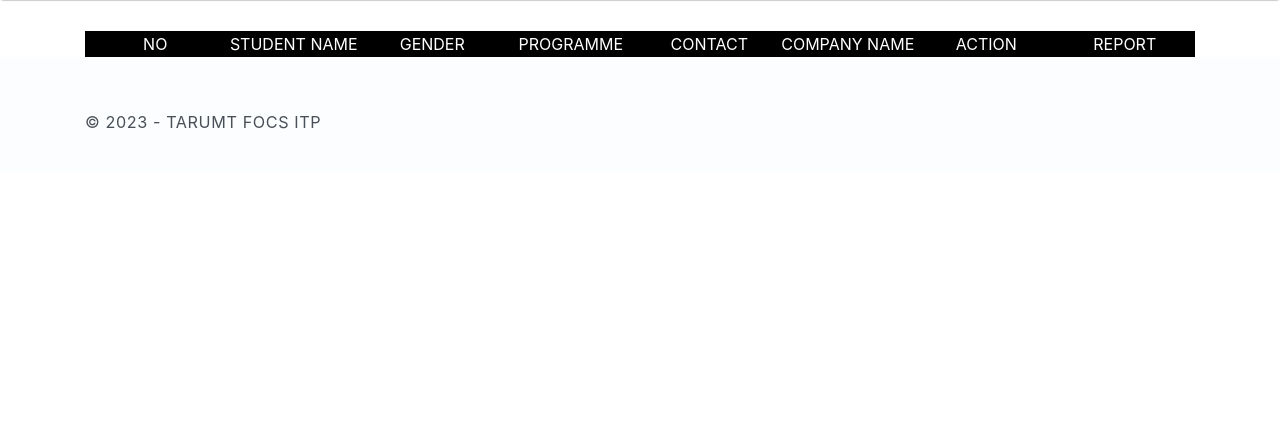
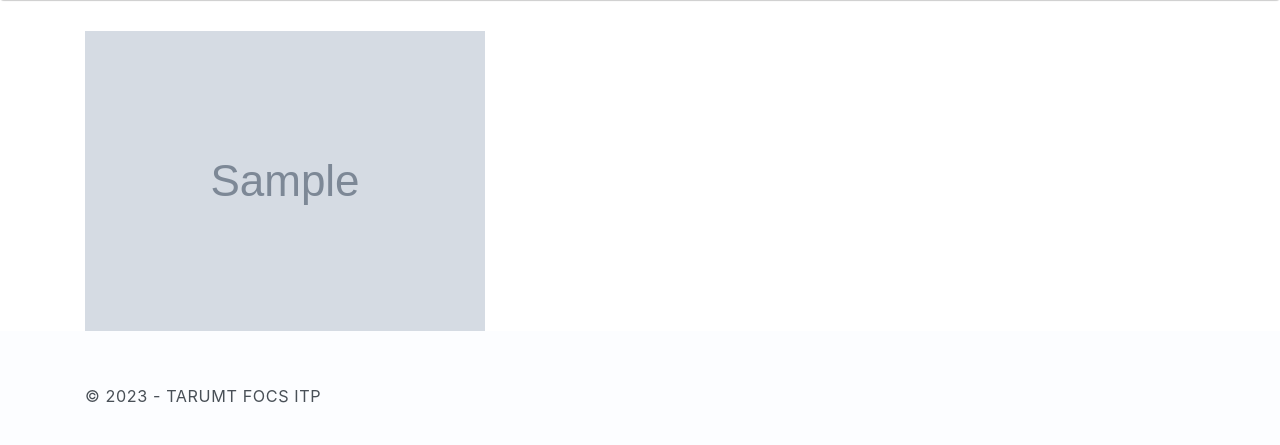
Before and after one commit to Amos-tha/CloudAss, a Flask app: template templates/ViewReport.html in a window 1280 px wide. Shown: the part 80-525 px from the top of the page. Run offline with Flask 3, Linux system fonts and the light colour scheme; the template is opened without the code that fills it: most values are stand-ins (such as "Sample title", 1, 10 or a date in 2020); grey boxes marked "Sample" are stand-in pictures.

Commit message:
ec2 life

```diff
--- a/EmpApp.py
+++ b/EmpApp.py
@@ -23,12 +23,13 @@ table = 'employee'
 
 @app.route("/", methods=['GET', 'POST'])
 def home():
-    return render_template('AddEmp.html')
+    return render_template('index.html')
+    # return render_template('AddEmp.html')
 
 
-@app.route("/about", methods=['POST'])
+@app.route("/about")
 def about():
-    return render_template('www.tarc.edu.my')
+    return render_template('ProgressReport.html')
 
 
 @app.route("/addemp", methods=['POST'])
@@ -90,16 +91,25 @@ def AddEmp():
 #     return render_template("ViewReport.html", maxStud = len(), students = students)
 
 
-# @app.route("/preview/<filename>")
-# def previewReport(id=None):
-#     if id is not None:
-#         s3 = boto3.resource('s3')
-#         test = s3.Bucket(custombucket).get_object(Bucket=custombucket, Key="test.pdf")
-#         response = make_response(test)
-#         response.headers['Content-Type'] = 'application/pdf'
-#         response.headers['Content-Disposition'] = \
-#             'inline; filename=%s.pdf' % 'yourfilename'
-#         return response
+@app.route("/view")
+def previewReport(id=None):
+    s3 = boto3.resource('s3')
+    my_bucket = s3.Bucket(custombucket)
+    bucket_location = boto3.client('s3').get_bucket_location(Bucket=custombucket)
+    s3_location = (bucket_location['LocationConstraint'])
+    summaries = my_bucket.objects.all()
+    contents = []
+    for image in summaries:
+        contents.append(image.key)
+
+    return render_template('ViewReport.html', my_bucket=bucket, list_of_files=contents)
+
+    test = s3.Object(custombucket, "test.pdf").get()
+    response = make_response(test['Body'].read())
+    response.headers['Content-Type'] = 'application/pdf'
+    # response.headers['Content-Disposition'] = \
+    #     'inline; filename=test.pdf' % 'test.pd'
+    return render_template('ViewReport.html', test=test)
 
     # list_file = []
     # stud_id = request.form['stud_id']
--- a/config.py
+++ b/config.py
@@ -2,11 +2,11 @@ customhost = "database-1.cbvkxab6tdeg.us-east-1.rds.amazonaws.com"
 customuser = "aws_user"
 custompass = "Bait3273"
 customdb = "employee"
-custombucket = "amos-employee"
+# custombucket = "amos-employee"
 customregion = "us-east-1"
 # customhost = "database-1.caldwcg5mkux.us-east-1.rds.amazonaws.com"
 # customuser = "aws_user"
 # custompass = "Bait3273"
 # customdb = "database-1"
-# custombucket = "leongjingen-employee"
+custombucket = "leongjingen-employee"
 # customregion = "us-east-1"
--- a/templates/ViewReport.html
+++ b/templates/ViewReport.html
@@ -44,64 +44,9 @@
     </nav>
     <!-- End of page navibation -->
     <div class="container">
-      <div class="my-student-table">
-        <div class="my-student-table-header">
-          <div class="my-student-table-header-item">
-            <a id="name" class="filter__link" href="#">No</a>
-          </div>
-          <div class="my-student-table-header-item">
-            <a id="wins" class="filter__link filter__link--number" href="#"
-              >Student Name</a
-            >
-          </div>
-          <div class="my-student-table-header-item">
-            <a id="draws" class="filter__link filter__link--number" href="#"
-              >Gender</a
-            >
-          </div>
-          <div class="my-student-table-header-item">
-            <a id="losses" class="filter__link filter__link--number" href="#"
-              >Programme</a
-            >
-          </div>
-          <div class="my-student-table-header-item">
-            <a id="total" class="filter__link filter__link--number" href="#"
-              >Contact</a
-            >
-          </div>
-          <div class="my-student-table-header-item">
-            <a id="total" class="filter__link filter__link--number" href="#"
-              >Company Name</a
-            >
-          </div>
-          <div class="my-student-table-header-item">
-            <a id="total" class="filter__link filter__link--number" href="#"
-              >Action</a
-            >
-          </div>
-          <div class="my-student-table-header-item">
-            <a id="total" class="filter__link filter__link--number" href="#"
-              >Report</a
-            >
-          </div>
-        </div>
-        <div class="my-student-table-content">
-          {%for i in range(0, maxStud) %}
-          <div class="my-student-table-row">
-            <div class="my-student-table-data">{{++i}}</div>
-            <div class="my-student-table-data">{{students[i].name}}</div>
-            <div class="my-student-table-data">{{students[i].gender}}</div>
-            <div class="my-student-table-data">{{students[i].programme}}</div>
-            <div class="my-student-table-data">{{students[i].contact}}</div>
-            <div class="my-student-table-data">{{students[i].company}}</div>
-            <div class="my-student-table-data">
-              <a href="ProgressReport.html">Detail</a>
-            </div>
-            <div class="my-student-table-data">{{students[i].report}}</div>
-          </div>
-          {%endfor%}
-        </div>
-      </div>
+      {% for f in list_of_files %}
+      <td><img src="{{ f }}" /></td>
+      {% endfor %}
     </div>
     <footer class="page-footer">
       <div class="container">
```
Also changed, not shown: templates/ProgressReport.html (+5 -75 lines), templates/layout.html (+20 -10 lines), 1 other file.
